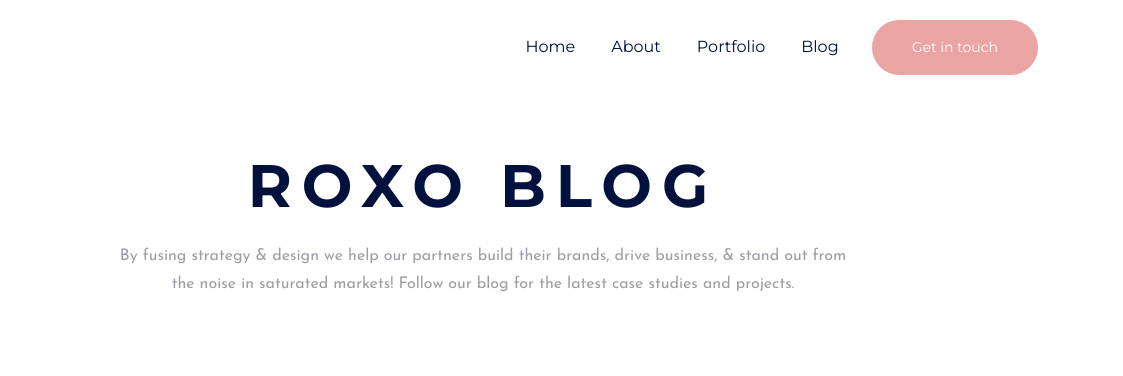
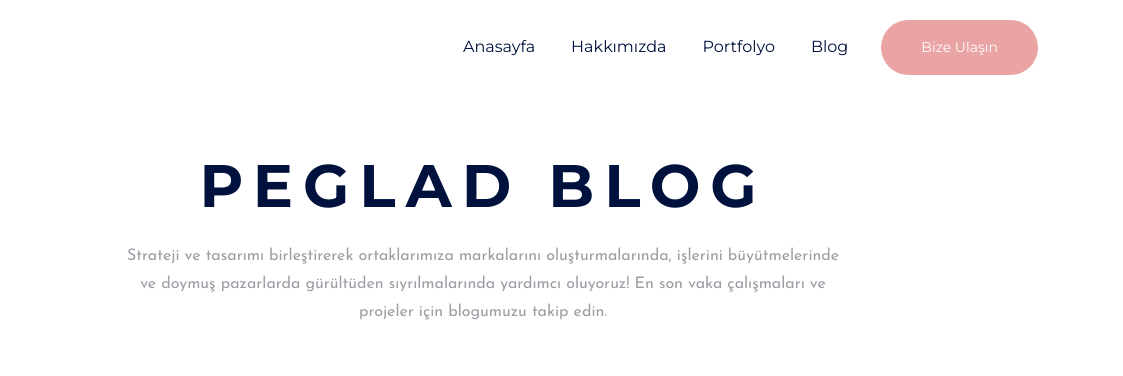
Before and after one commit to Peglad/peglad-homepage, an Eleventy site: page src/blog.md in a window 1280 px wide. Shown: the top 376 px of the page, 157-1280 px from the left. Built offline with nearby package versions, Linux system fonts and the light colour scheme; Eleventy itself is replaced by a stand-in of ours; files that its build step writes are made by us from their sources.

Commit message:
Some things changed

```diff
--- a/src/_data/nav.json
+++ b/src/_data/nav.json
@@ -1,6 +1,11 @@
 {
   "navLogo":"/assets/images/logo.png",
-  "navLinks":["home","about","portfolio","blog"],
+  "navLinks":[
+    {"link":"home", "text":"Anasayfa"},
+    {"link":"about", "text":"Hakkımızda"},
+    {"link":"portfolio", "text":"Portfolyo"},
+    {"link":"blog", "text":"Blog"}
+  ],
   "navBtnLink":"contact",
-  "navBtnText":"Get in touch"
+  "navBtnText":"Bize Ulaşın"
 }
--- a/src/_data/team.json
+++ b/src/_data/team.json
@@ -2,8 +2,8 @@
   "title": "team that makes the difference.",
   "teamMembers":[
     {
-      "name": "PABLO ESCOBAR",
-      "dig": "Creative Director",
+      "name": "Sergen Can",
+      "dig": "Pazarlama Müdürü",
       "img": "/assets/images/team/team-member-one.jpg",
       "social":[
         {
--- a/src/_includes/base.njk
+++ b/src/_includes/base.njk
@@ -54,10 +54,10 @@
           <ul class="navbar-nav ml-auto main-nav">
             {% for navLink in nav.navLinks %}
             <li class="nav-item">
-              {% if navLink == "home" %}
-                <a class="nav-link" href="/">{{navLink | capitalize}}</a>
+              {% if navLink.link == "home" %}
+                <a class="nav-link" href="/">{{navLink.text | capitalize}}</a>
               {% else %}
-                <a class="nav-link" href="/{{navLink}}">{{navLink | capitalize}}</a>
+                <a class="nav-link" href="/{{navLink.link}}">{{navLink.text | capitalize}}</a>
               {% endif %}
             </li>
             {% endfor %}
--- a/src/about.md
+++ b/src/about.md
@@ -2,5 +2,6 @@
 layout: layouts/about.njk
 
 des: "Peglad, en doğru çözümü en kısa sürede sunma vizyonuyla hareket ederken, çalışmalarında verimlilik ve hizmet kalitesini ön planda tutmaktadır. İnsan kaynağını değerli bulan şirket, kadrosunu sürekli güçlendirmekte ve geliştirmektedir. Uluslararası iş birliktelikleri sayesinde yazılım geleneklerini modern teknoloji ve hızlı üretim ihtiyaçlarına uygun şekilde evriltmiş, sektörde öncü teknoloji geliştirme firmaları arasında yerini almıştır."
+alias: hakkımızda
 ---
 # Adana merkezli bir yazılım, yapay zeka ve reklam şirketiyiz.
--- a/src/blog.md
+++ b/src/blog.md
@@ -1,9 +1,9 @@
 ---
 layout: "layouts/blog.njk"
-title: "Roxo Blog"
-des: "By fusing strategy & design we help our partners build their brands, drive business, & stand out from the noise in saturated markets! Follow our blog for the latest case studies and projects."
+title: "Peglad Blog"
+des: "Strateji ve tasarımı birleştirerek ortaklarımıza markalarını oluşturmalarında, işlerini büyütmelerinde ve doymuş pazarlarda gürültüden sıyrılmalarında yardımcı oluyoruz! En son vaka çalışmaları ve projeler için blogumuzu takip edin."
 pagination:
   data: collections.blogpost
-  size: 3
+  size: 4
   alias: posts
 ---
--- a/src/contact.md
+++ b/src/contact.md
@@ -1,7 +1,7 @@
 ---
 layout: "layouts/contact.njk"
-title: "Don’t be shy. Say "
-subTitle: Hello.
-formTitle: "Tell us about your project"
-btnText: "Send Message"
+title: ""
+subTitle:
+formTitle: "Bize Kendinizden Bahsedin"
+btnText: "Mesaj Gönder"
 ---
--- a/src/index.md
+++ b/src/index.md
@@ -1,7 +1,7 @@
 ---
 layout: "layouts/homepage.njk"
 hero:
-  subTitle: "Aynen Kanka, Hallederiz"
+  subTitle: "Geleceğe Doğru"
   title:
     firstPara: "PEGLAD"
     secondPara: "Büyük Fikirler İçin Yanınızdayız"
```
